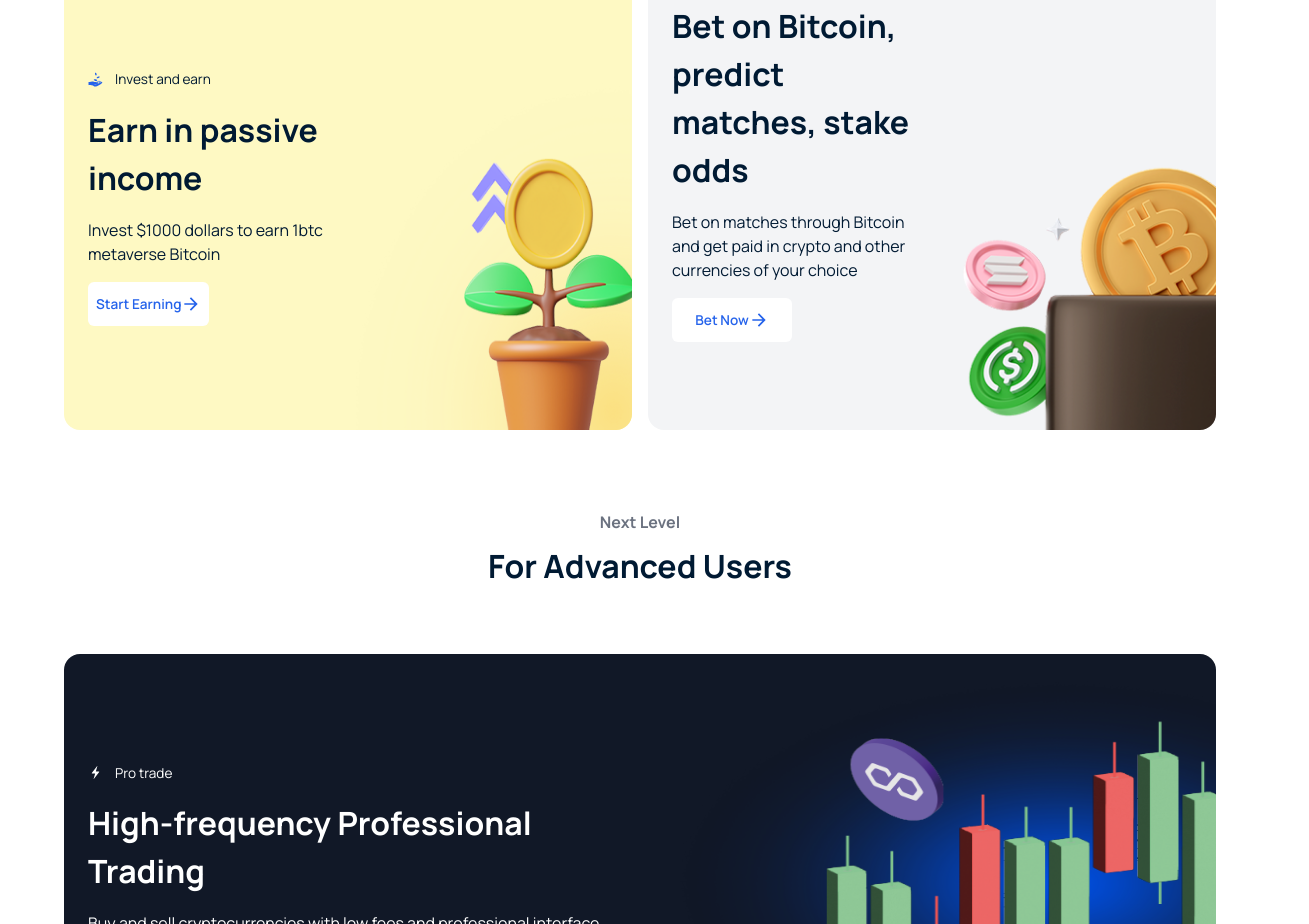
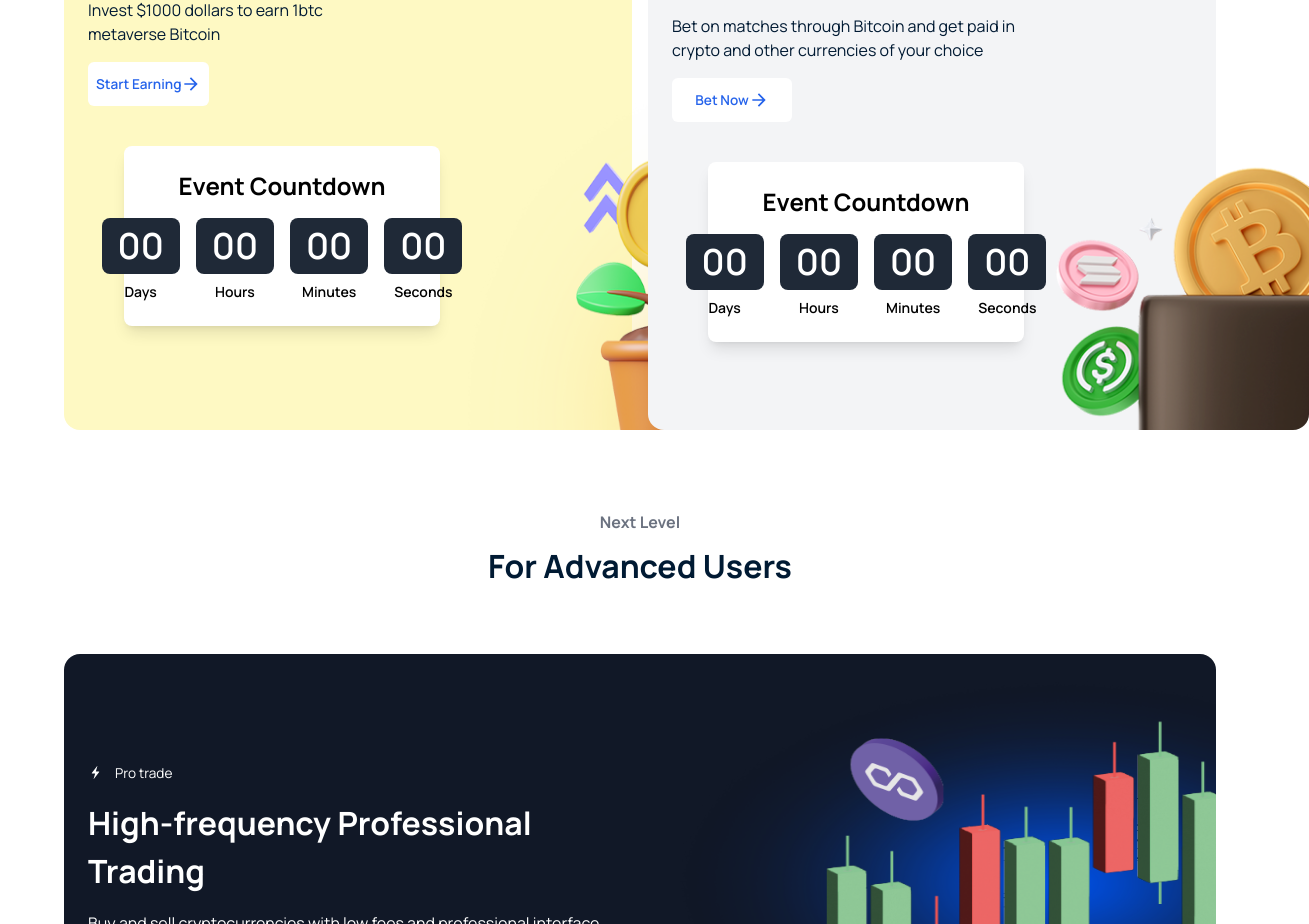
Before and after one commit to samscript18/cryptobros, a Next.js app: page / in a window 1280 px wide. Shown: the part 1354-2278 px from the top of the page, 1309 px wide, since content can reach past the window. Built offline with nearby package versions, Linux system fonts and the light colour scheme.

Commit message:
countdown timer with disabled state indication

```diff
--- a/src/components/home/essentials.tsx
+++ b/src/components/home/essentials.tsx
@@ -13,6 +13,7 @@ import essentialImg2 from "@/public/images/earn-img.webp";
 import essentialImg3 from "@/public/images/wallet-img.webp";
 import { GiReceiveMoney } from "react-icons/gi";
 import { useRouter } from "next/navigation";
+import CountdownTimer from "./time-unit";
 
 const Essentials = () => {
   const { push } = useRouter();
@@ -80,6 +81,7 @@ const Essentials = () => {
                   className="text-primary inline-flex"
                 />
               </ButtonOutlined>
+              <CountdownTimer />
             </div>
           </div>
           <Image
@@ -92,7 +94,9 @@ const Essentials = () => {
           <div className="flex flex-col py-4 px-6 max-w-[400px] md:pb-[4.5rem] lg:pb-[5.5rem]">
             <div className="flex justify-start items-center mb-4">
               <MdOutlineWallet size={15} className="text-primary mr-3" />
-              <p className="text-secondary text-[.85rem]">Bet On Live Matches</p>
+              <p className="text-secondary text-[.85rem]">
+                Bet On Live Matches
+              </p>
             </div>
             <h1 className="pb-4 text-[2rem] text-secondary font-bold">
               Bet on Bitcoin, predict matches, stake odds
@@ -112,6 +116,7 @@ const Essentials = () => {
                   className="text-primary inline-flex"
                 />
               </ButtonOutlined>
+               <CountdownTimer />
             </div>
           </div>
           <Image
--- /dev/null
+++ b/src/components/home/time-unit.tsx
@@ -0,0 +1,37 @@
+import React from 'react'
+
+const CountdownTimer: React.FC = () => {
+  return (
+    <div className="bg-white p-6 rounded-lg shadow-lg mt-10 ml-9">
+      <h1 className="text-2xl font-bold mb-4 text-center">Event Countdown</h1>
+      <div className="flex space-x-4 justify-center text-4xl font-semibold">
+        <div className="flex flex-col items-center">
+          <span className="bg-gray-800 text-white px-4 py-2 rounded-lg">
+            00
+          </span>
+          <span className="text-sm mt-2">Days</span>
+        </div>
+        <div className="flex flex-col items-center">
+          <span className="bg-gray-800 text-white px-4 py-2 rounded-lg">
+            00
+          </span>
+          <span className="text-sm mt-2">Hours</span>
+        </div>
+        <div className="flex flex-col items-center">
+          <span className="bg-gray-800 text-white px-4 py-2 rounded-lg">
+            00
+          </span>
+          <span className="text-sm mt-2">Minutes</span>
+        </div>
+        <div className="flex flex-col items-center">
+          <span className="bg-gray-800 text-white px-4 py-2 rounded-lg">
+            00
+          </span>
+          <span className="text-sm mt-2">Seconds</span>
+        </div>
+      </div>
+    </div>
+  )
+}
+
+export default CountdownTimer
```
